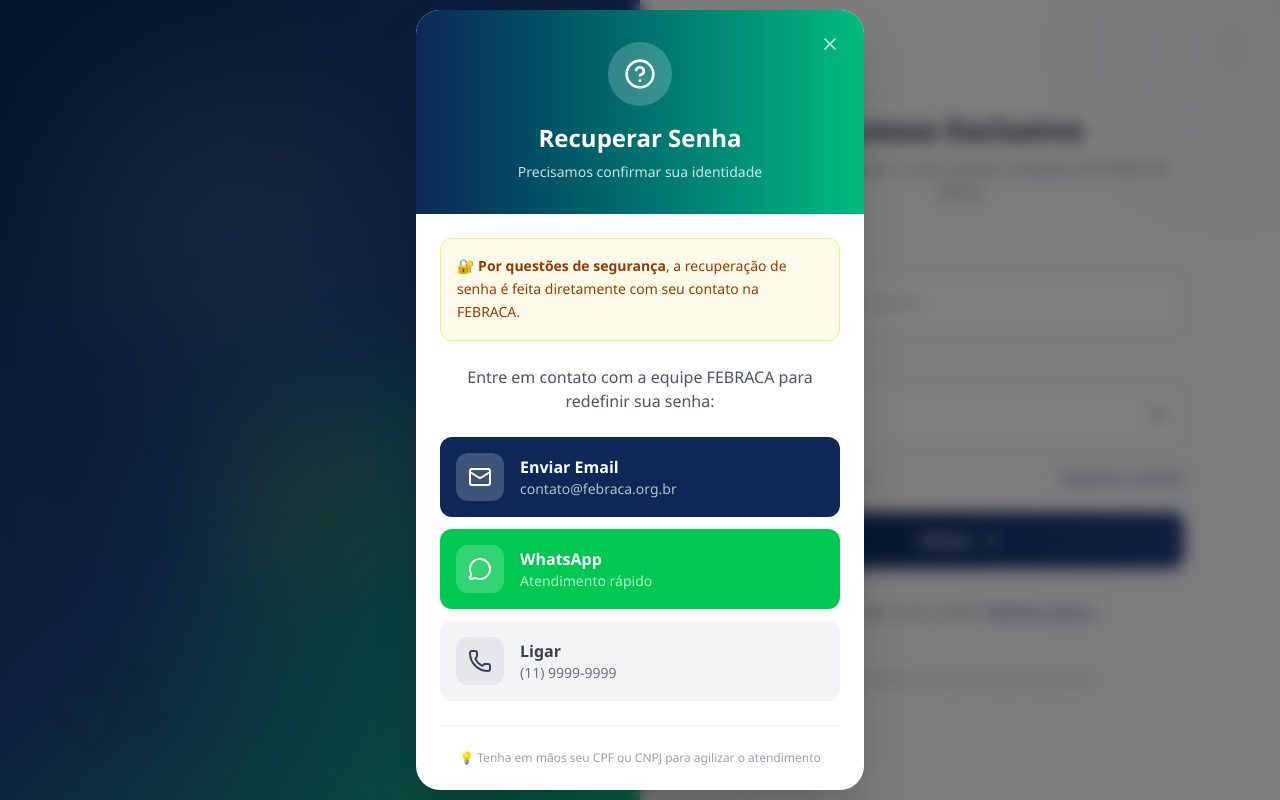
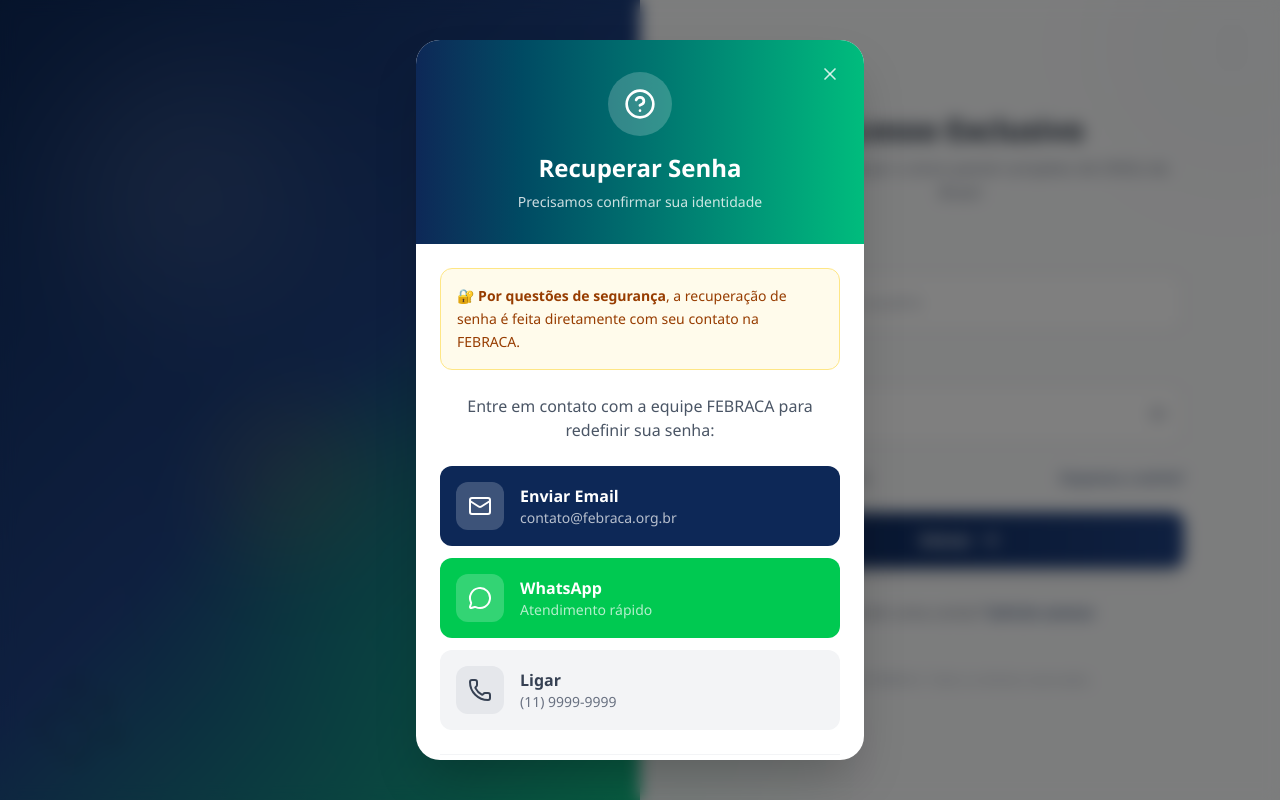
Before and after one commit to AndreSilvazm/alexandre-amaro-dashboard, a Next.js app: page / in a window 1280 px wide. Both pictures are taken after a click on the button "Esqueceu a senha?". Built offline with nearby package versions, Linux system fonts and the light colour scheme.

Commit message:
fix: tela de login responsiva - modais e lado esquerdo adaptaveis para notebooks

```diff
--- a/src/app/page.tsx
+++ b/src/app/page.tsx
@@ -211,17 +211,17 @@
       />
 
       {/* Modal */}
-      <div className="relative bg-white dark:bg-gray-800 rounded-3xl shadow-2xl max-w-md w-full overflow-hidden animate-fade-in">
+      <div className="relative bg-white dark:bg-gray-800 rounded-3xl shadow-2xl max-w-md w-full max-h-[90vh] overflow-hidden animate-fade-in flex flex-col">
         {/* Header colorido */}
-        <div className="bg-gradient-to-r from-[#0d2857] to-emerald-500 px-6 py-8 text-white text-center">
-          <div className="w-16 h-16 bg-white/20 rounded-full flex items-center justify-center mx-auto mb-4">
+        <div className="bg-gradient-to-r from-[#0d2857] to-emerald-500 px-4 sm:px-6 py-5 sm:py-8 text-white text-center flex-shrink-0">
+          <div className="w-12 h-12 sm:w-16 sm:h-16 bg-white/20 rounded-full flex items-center justify-center mx-auto mb-3 sm:mb-4">
             {isPasswordReset ? (
-              <HelpCircle className="w-8 h-8" />
+              <HelpCircle className="w-6 h-6 sm:w-8 sm:h-8" />
             ) : (
-              <UserPlus className="w-8 h-8" />
+              <UserPlus className="w-6 h-6 sm:w-8 sm:h-8" />
             )}
           </div>
-          <h3 className="text-2xl font-bold">
+          <h3 className="text-xl sm:text-2xl font-bold">
             {isPasswordReset ? 'Recuperar Senha' : 'Solicitar Acesso'}
           </h3>
           <p className="text-white/80 text-sm mt-2">
@@ -241,7 +241,7 @@
         </button>
 
         {/* Conteúdo */}
-        <div className="p-6">
+        <div className="p-4 sm:p-6 overflow-y-auto flex-1">
           <div className="bg-amber-50 dark:bg-amber-900/30 border border-amber-200 dark:border-amber-700 rounded-xl p-4 mb-6">
             <p className="text-amber-800 dark:text-amber-300 text-sm leading-relaxed">
               {isPasswordReset ? (
@@ -264,12 +264,12 @@
           </p>
 
           {/* Opções de contato */}
-          <div className="space-y-3">
+          <div className="space-y-2 sm:space-y-3">
             <a
               href="mailto:contato@febraca.org.br?subject=Solicita%C3%A7%C3%A3o%20de%20Acesso%20ao%20Dashboard"
-              className="flex items-center gap-4 p-4 bg-[#0d2857] hover:bg-[#1e4080] text-white rounded-xl transition-all group"
+              className="flex items-center gap-3 sm:gap-4 p-3 sm:p-4 bg-[#0d2857] hover:bg-[#1e4080] text-white rounded-xl transition-all group"
             >
-              <div className="w-12 h-12 bg-white/20 rounded-xl flex items-center justify-center group-hover:scale-110 transition-transform">
+              <div className="w-10 h-10 sm:w-12 sm:h-12 bg-white/20 rounded-xl flex items-center justify-center group-hover:scale-110 transition-transform">
                 <Mail className="w-6 h-6" />
               </div>
               <div>
@@ -282,9 +282,9 @@
               href="https://wa.me/5511999999999?text=Ol%C3%A1!%20Preciso%20de%20ajuda%20com%20o%20acesso%20ao%20Dashboard%20FEBRACA."
               target="_blank"
               rel="noopener noreferrer"
-              className="flex items-center gap-4 p-4 bg-green-500 hover:bg-green-600 text-white rounded-xl transition-all group"
+              className="flex items-center gap-3 sm:gap-4 p-3 sm:p-4 bg-green-500 hover:bg-green-600 text-white rounded-xl transition-all group"
             >
-              <div className="w-12 h-12 bg-white/20 rounded-xl flex items-center justify-center group-hover:scale-110 transition-transform">
+              <div className="w-10 h-10 sm:w-12 sm:h-12 bg-white/20 rounded-xl flex items-center justify-center group-hover:scale-110 transition-transform">
                 <MessageCircle className="w-6 h-6" />
               </div>
               <div>
@@ -295,9 +295,9 @@
 
             <a
               href="tel:+551199999999"
-              className="flex items-center gap-4 p-4 bg-gray-100 dark:bg-gray-700 hover:bg-gray-200 dark:hover:bg-gray-600 text-gray-700 dark:text-gray-200 rounded-xl transition-all group"
+              className="flex items-center gap-3 sm:gap-4 p-3 sm:p-4 bg-gray-100 dark:bg-gray-700 hover:bg-gray-200 dark:hover:bg-gray-600 text-gray-700 dark:text-gray-200 rounded-xl transition-all group"
             >
-              <div className="w-12 h-12 bg-gray-200 dark:bg-gray-600 group-hover:bg-gray-300 dark:group-hover:bg-gray-500 rounded-xl flex items-center justify-center group-hover:scale-110 transition-transform">
+              <div className="w-10 h-10 sm:w-12 sm:h-12 bg-gray-200 dark:bg-gray-600 group-hover:bg-gray-300 dark:group-hover:bg-gray-500 rounded-xl flex items-center justify-center group-hover:scale-110 transition-transform">
                 <Phone className="w-6 h-6" />
               </div>
               <div>
@@ -373,26 +373,26 @@
         {/* Animated background elements */}
         <div className="absolute inset-0">
           <div
-            className="absolute top-20 left-20 w-72 h-72 bg-white/10 rounded-full blur-3xl"
+            className="absolute top-10 left-10 lg:top-16 lg:left-16 2xl:top-20 2xl:left-20 w-48 h-48 lg:w-60 lg:h-60 2xl:w-72 2xl:h-72 bg-white/10 rounded-full blur-3xl"
             style={{ animation: 'pulse 4s ease-in-out infinite' }}
           />
           <div
-            className="absolute bottom-20 right-20 w-96 h-96 bg-emerald-500/20 rounded-full blur-3xl"
+            className="absolute bottom-10 right-10 lg:bottom-16 lg:right-16 2xl:bottom-20 2xl:right-20 w-64 h-64 lg:w-80 lg:h-80 2xl:w-96 2xl:h-96 bg-emerald-500/20 rounded-full blur-3xl"
             style={{ animation: 'pulse 5s ease-in-out infinite', animationDelay: '1s' }}
           />
           <div
-            className="absolute top-1/2 left-1/3 w-48 h-48 bg-amber-400/10 rounded-full blur-2xl"
+            className="absolute top-1/2 left-1/3 w-32 h-32 lg:w-40 lg:h-40 2xl:w-48 2xl:h-48 bg-amber-400/10 rounded-full blur-2xl"
             style={{ animation: 'pulse 3s ease-in-out infinite', animationDelay: '0.5s' }}
           />
         </div>
 
         {/* Content */}
-        <div className="relative z-10 flex flex-col justify-center px-16 text-white">
+        <div className="relative z-10 flex flex-col justify-center px-8 lg:px-10 2xl:px-16 py-6 lg:py-8 2xl:py-10 text-white overflow-y-auto max-h-screen">
           {/* Logo com animação de entrada */}
-          <div className="mb-12 animate-scale-in" style={{ animationDuration: '0.8s' }}>
-            <div className="flex items-center gap-4 mb-8">
+          <div className="mb-4 lg:mb-5 2xl:mb-10 animate-scale-in" style={{ animationDuration: '0.8s' }}>
+            <div className="flex items-center gap-3 lg:gap-3 2xl:gap-4 mb-3 lg:mb-4 2xl:mb-6">
               <div
-                className="w-24 h-24 bg-white rounded-2xl flex items-center justify-center shadow-2xl p-2"
+                className="w-14 h-14 lg:w-16 lg:h-16 2xl:w-24 2xl:h-24 bg-white rounded-xl lg:rounded-xl 2xl:rounded-2xl flex items-center justify-center shadow-2xl p-1.5 lg:p-1.5 2xl:p-2"
                 style={{
                   boxShadow: '0 0 40px rgba(255,255,255,0.3), 0 20px 60px rgba(0,0,0,0.3)'
                 }}
@@ -408,14 +408,14 @@
               </div>
               <div className="animate-slide-in-left" style={{ animationDelay: '0.3s', animationFillMode: 'backwards' }}>
                 <h1
-                  className="text-4xl font-bold tracking-tight"
+                  className="text-2xl lg:text-2xl 2xl:text-4xl font-bold tracking-tight"
                   style={{
                     textShadow: '0 2px 20px rgba(0,0,0,0.3)'
                   }}
                 >
                   FEBRACA
                 </h1>
-                <p className="text-white/80 text-sm">
+                <p className="text-white/80 text-xs lg:text-xs 2xl:text-sm">
                   Federação Brasileira da Causa Animal
                 </p>
               </div>
@@ -423,7 +423,7 @@
           </div>
 
           <div className="animate-slide-in-left" style={{ animationDelay: '0.4s', animationFillMode: 'backwards' }}>
-            <h2 className="text-5xl font-bold mb-6 leading-tight">
+            <h2 className="text-2xl lg:text-3xl 2xl:text-5xl font-bold mb-3 lg:mb-4 2xl:mb-6 leading-tight">
               O Único Dashboard
               <br />
               <span
@@ -443,7 +443,7 @@
           </div>
 
           <p
-            className="text-xl text-white/90 mb-12 max-w-md leading-relaxed animate-slide-in-left"
+            className="text-sm lg:text-base 2xl:text-xl text-white/90 mb-5 lg:mb-6 2xl:mb-10 max-w-md leading-relaxed animate-slide-in-left"
             style={{ animationDelay: '0.5s', animationFillMode: 'backwards' }}
           >
             A plataforma <strong>exclusiva</strong> que reúne todas as ONGs de proteção animal
@@ -451,47 +451,47 @@
           </p>
 
           {/* Features com animações escalonadas */}
-          <div className="space-y-6">
+          <div className="space-y-3 lg:space-y-4 2xl:space-y-6">
             <div
-              className="flex items-center gap-4 animate-slide-in-left group cursor-pointer"
+              className="flex items-center gap-3 lg:gap-3 2xl:gap-4 animate-slide-in-left group cursor-pointer"
               style={{ animationDelay: '0.6s', animationFillMode: 'backwards' }}
             >
-              <div className="w-12 h-12 bg-white/20 rounded-xl flex items-center justify-center group-hover:scale-110 group-hover:bg-white/30 transition-all duration-300">
-                <Heart className="w-6 h-6 group-hover:animate-pulse" />
+              <div className="w-9 h-9 lg:w-10 lg:h-10 2xl:w-12 2xl:h-12 bg-white/20 rounded-lg lg:rounded-lg 2xl:rounded-xl flex items-center justify-center group-hover:scale-110 group-hover:bg-white/30 transition-all duration-300 flex-shrink-0">
+                <Heart className="w-4 h-4 lg:w-5 lg:h-5 2xl:w-6 2xl:h-6 group-hover:animate-pulse" />
               </div>
               <div className="group-hover:translate-x-2 transition-transform duration-300">
-                <h3 className="font-semibold">100% das ONGs do Brasil</h3>
-                <p className="text-white/70 text-sm">
+                <h3 className="font-semibold text-sm lg:text-sm 2xl:text-base">100% das ONGs do Brasil</h3>
+                <p className="text-white/70 text-xs lg:text-xs 2xl:text-sm">
                   O mapeamento mais completo que existe
                 </p>
               </div>
             </div>
 
             <div
-              className="flex items-center gap-4 animate-slide-in-left group cursor-pointer"
+              className="flex items-center gap-3 lg:gap-3 2xl:gap-4 animate-slide-in-left group cursor-pointer"
               style={{ animationDelay: '0.7s', animationFillMode: 'backwards' }}
             >
-              <div className="w-12 h-12 bg-white/20 rounded-xl flex items-center justify-center group-hover:scale-110 group-hover:bg-white/30 transition-all duration-300">
-                <Shield className="w-6 h-6 group-hover:animate-pulse" />
+              <div className="w-9 h-9 lg:w-10 lg:h-10 2xl:w-12 2xl:h-12 bg-white/20 rounded-lg lg:rounded-lg 2xl:rounded-xl flex items-center justify-center group-hover:scale-110 group-hover:bg-white/30 transition-all duration-300 flex-shrink-0">
+                <Shield className="w-4 h-4 lg:w-5 lg:h-5 2xl:w-6 2xl:h-6 group-hover:animate-pulse" />
               </div>
               <div className="group-hover:translate-x-2 transition-transform duration-300">
-                <h3 className="font-semibold">Dados Exclusivos</h3>
-                <p className="text-white/70 text-sm">
+                <h3 className="font-semibold text-sm lg:text-sm 2xl:text-base">Dados Exclusivos</h3>
+                <p className="text-white/70 text-xs lg:text-xs 2xl:text-sm">
                   Informações que você não encontra em outro lugar
                 </p>
               </div>
             </div>
 
             <div
-              className="flex items-center gap-4 animate-slide-in-left group cursor-pointer"
+              className="flex items-center gap-3 lg:gap-3 2xl:gap-4 animate-slide-in-left group cursor-pointer"
               style={{ animationDelay: '0.8s', animationFillMode: 'backwards' }}
             >
-              <div className="w-12 h-12 bg-white/20 rounded-xl flex items-center justify-center group-hover:scale-110 group-hover:bg-white/30 transition-all duration-300">
-                <PawPrint className="w-6 h-6 group-hover:animate-bounce" />
+              <div className="w-9 h-9 lg:w-10 lg:h-10 2xl:w-12 2xl:h-12 bg-white/20 rounded-lg lg:rounded-lg 2xl:rounded-xl flex items-center justify-center group-hover:scale-110 group-hover:bg-white/30 transition-all duration-300 flex-shrink-0">
+                <PawPrint className="w-4 h-4 lg:w-5 lg:h-5 2xl:w-6 2xl:h-6 group-hover:animate-bounce" />
               </div>
               <div className="group-hover:translate-x-2 transition-transform duration-300">
-                <h3 className="font-semibold">Pioneiros na Causa</h3>
-                <p className="text-white/70 text-sm">
+                <h3 className="font-semibold text-sm lg:text-sm 2xl:text-base">Pioneiros na Causa</h3>
+                <p className="text-white/70 text-xs lg:text-xs 2xl:text-sm">
                   A primeira e única plataforma nacional
                 </p>
               </div>
@@ -501,16 +501,16 @@
 
         {/* Decorative paw prints animados */}
         <div
-          className="absolute bottom-10 left-10 opacity-10"
+          className="absolute bottom-6 left-6 lg:bottom-8 lg:left-8 2xl:bottom-10 2xl:left-10 opacity-10"
           style={{ animation: 'floatShape2 8s ease-in-out infinite' }}
         >
-          <PawPrint className="w-32 h-32" />
+          <PawPrint className="w-20 h-20 lg:w-24 lg:h-24 2xl:w-32 2xl:h-32" />
         </div>
         <div
-          className="absolute top-10 right-10 opacity-10 rotate-45"
+          className="absolute top-6 right-6 lg:top-8 lg:right-8 2xl:top-10 2xl:right-10 opacity-10 rotate-45"
           style={{ animation: 'floatShape1 6s ease-in-out infinite' }}
         >
-          <PawPrint className="w-24 h-24" />
+          <PawPrint className="w-16 h-16 lg:w-20 lg:h-20 2xl:w-24 2xl:h-24" />
         </div>
       </div>
 
```
Also changed, not shown: 1 other file (tests, documents, lock files or other folders).
